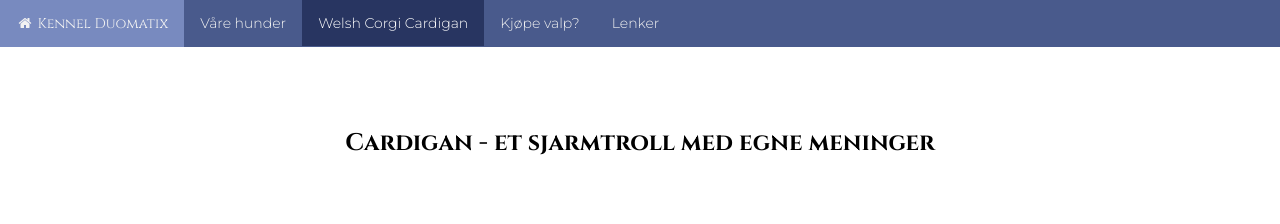
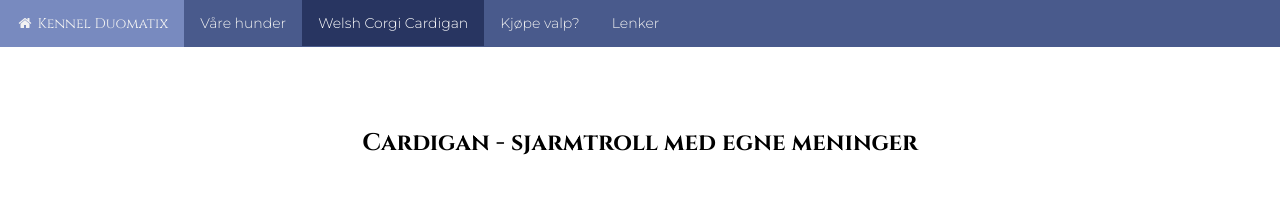
Before and after one commit to Snokk15/DKDM1200, a plain HTML site: page infografikk.html in a window 1280 px wide. Shown: the top 224 px of the page. Drawn offline with Linux system fonts and the light colour scheme.

Commit message:
Add files via upload

```diff
--- a/infografikk.html
+++ b/infografikk.html
@@ -38,7 +38,7 @@
   <div style="padding-top: 40px"></div>
 
   <div class="ramme">
-   <h2 class="signatur">Cardigan - et sjarmtroll med egne meninger</h2>
+   <h2 class="signatur">Cardigan - sjarmtroll med egne meninger</h2>
   </div>
 
   <div style="padding: 30px"></div>
```
